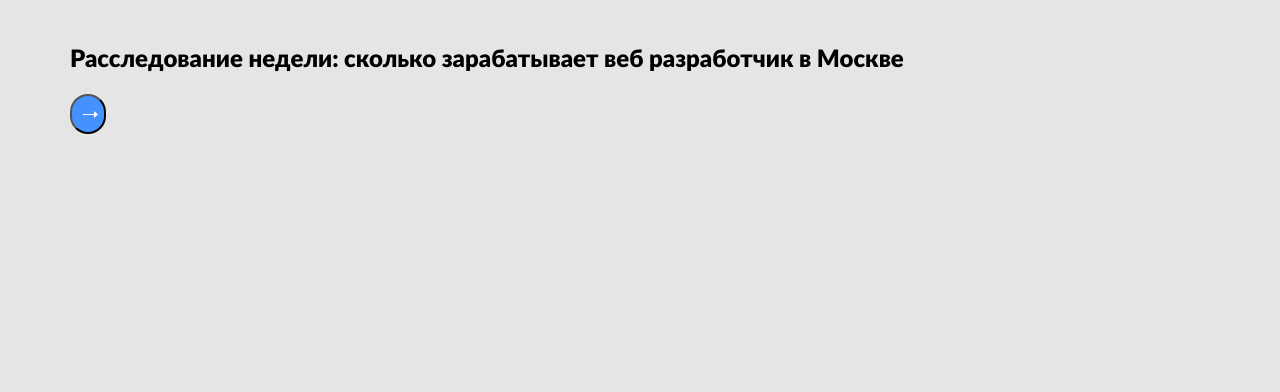
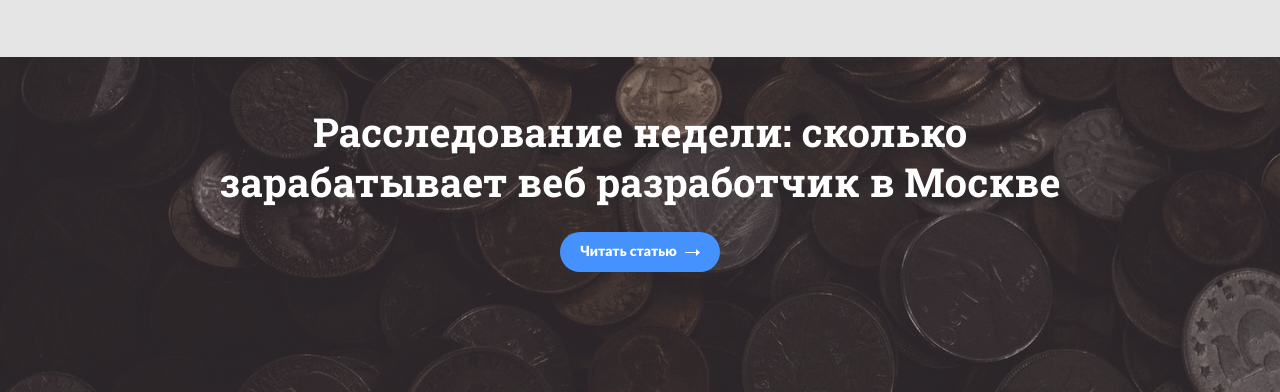
Before and after one commit to PaulSapronov/Universal, a plain HTML site: page index.html in a window 1280 px wide. Shown: the part 1633-2025 px from the top of the page. Before the commit the page ends 1767 px from the top, so only its background shows below. Drawn offline with nearby package versions, Linux system fonts and the light colour scheme; files whose address does not match are found by name.

Commit message:
add preview section

```diff
--- a/index.html
+++ b/index.html
@@ -343,7 +343,7 @@
 			<div class="container">
 				<h2 class="preview__title">Расследование недели: сколько зарабатывает веб разработчик в Москве</h2>
 				<button class="button preview__button">
-					<span class="button__text"></span>
+					<span class="button__text">Читать статью</span>
 					<img src="img/svg/button/Arrow.svg" alt="" class="button__image">
 				</button>
 			</div>
--- a/sass/blocks/_articles.sass
+++ b/sass/blocks/_articles.sass
@@ -1,5 +1,5 @@
 .articles
-	padding: 15px 0 30px
+	padding: 15px 0 60px
 	&__top
 		display: flex
 		justify-content: space-between
--- /dev/null
+++ b/sass/blocks/_preview.sass
@@ -0,0 +1,19 @@
+.preview
+	display: flex
+	align-items: center
+	text-align: center
+	padding: 50px 210px 120px
+	background: linear-gradient(0deg, rgba(64, 48, 61, 0.35), rgba(64, 48, 61, 0.35)), url(../img/bg-preview.jpg)
+	&__title
+		margin-top: 0
+		margin-bottom: 25px
+		font-family: Roboto Slab
+		font-style: normal
+		font-weight: bold
+		font-size: 40px
+		line-height: 50px
+		color: $light
+	&__button
+		max-width: 160px
+		padding: 0 20px
+		border: none
--- a/sass/style.sass
+++ b/sass/style.sass
@@ -10,3 +10,5 @@
 @import 'blocks/hero'
 //? Подключение блока "articles"
 @import 'blocks/articles'
+//? Подключение блока "preview"
+@import 'blocks/preview'
```
Also changed, not shown: css/style.css, 1 other file.
